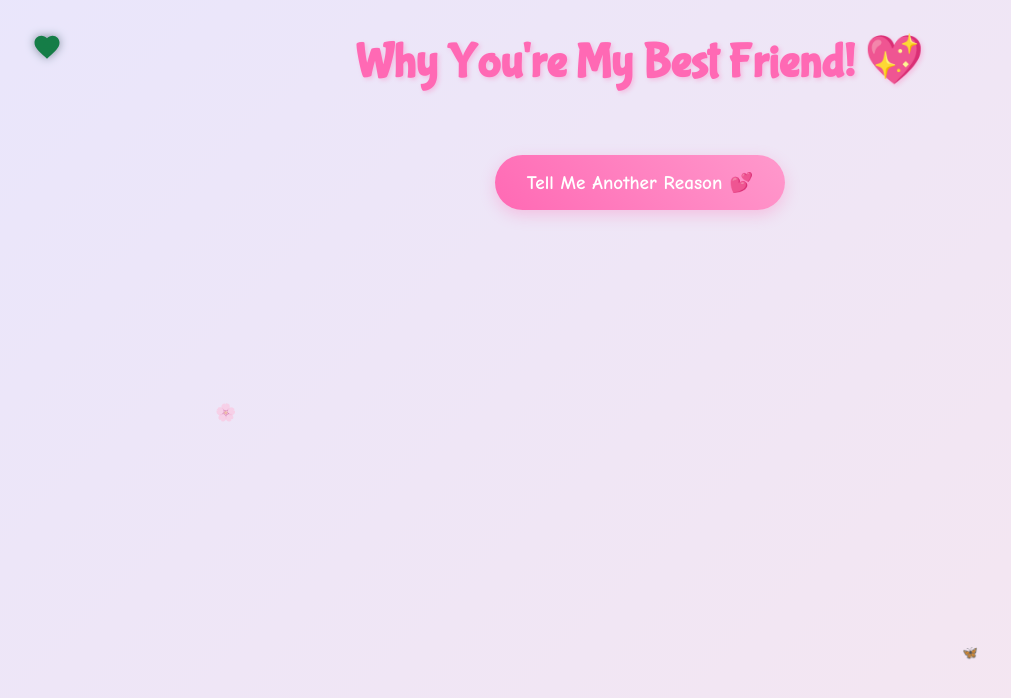
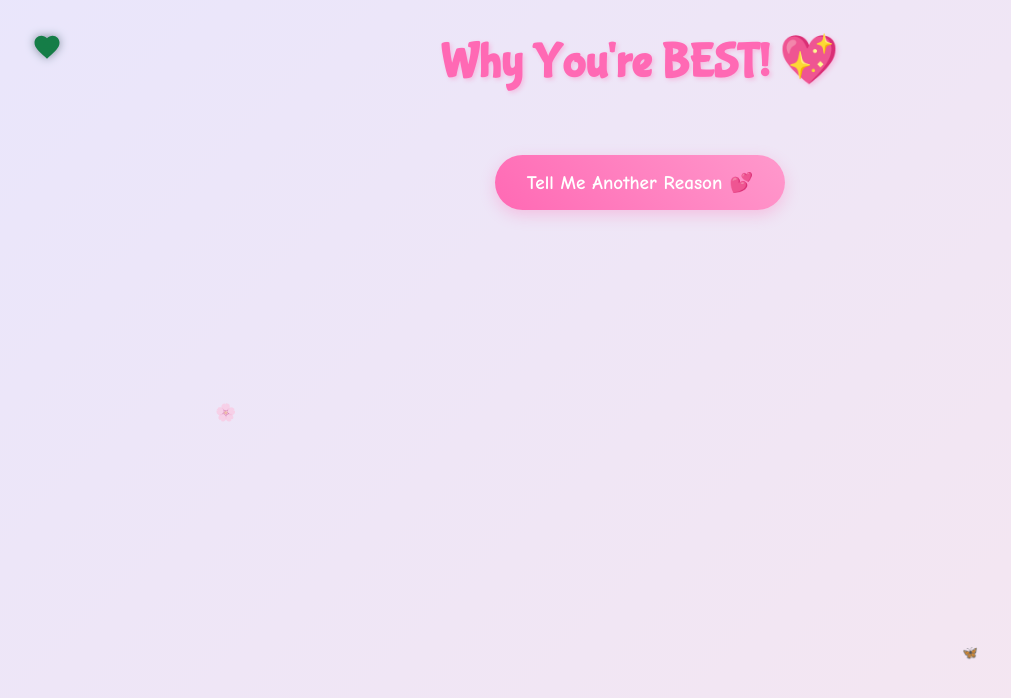
Before and after one commit to iashish271/ttt, a plain HTML site: page cause.html in a window 1280 px wide. Shown: the whole page, without its empty margins (0-1011 px from the left). Drawn offline with nearby package versions, Linux system fonts and the light colour scheme.

Commit message:
Update cause.html

```diff
--- a/cause.html
+++ b/cause.html
@@ -4,7 +4,7 @@
 <head>
     <meta charset="UTF-8">
     <meta name="viewport" content="width=device-width, initial-scale=1.0">
-    <title>Why You're My Best Friend! 💖</title>
+    <title>helooo! 💖</title>
     <script src="https://cdnjs.cloudflare.com/ajax/libs/gsap/3.12.2/gsap.min.js"></script>
     <link rel="stylesheet" href="./cause.css">
     <style>
@@ -21,7 +21,7 @@
     </div>
 
     <div class="container">
-        <h1>Why You're My Best Friend! 💖</h1>
+        <h1>Why You're BEST! 💖</h1>
 
         <div id="reasons-container"></div>
 
```
